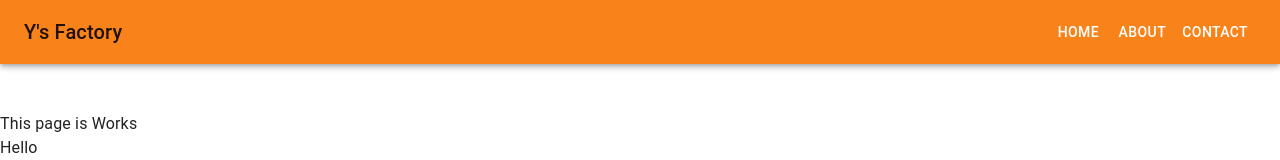
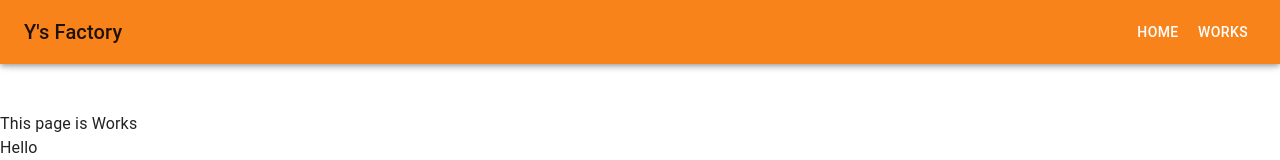
Before and after one commit to TakenoriYasugi/YsFactory, a React (Create React App) app in the folder ys-factory/: page /works in a window 1280 px wide. Shown: the top 160 px of the page. Built offline with nearby package versions, Linux system fonts and the light colour scheme.

Commit message:
ReactRouterとMUIの相性問題が発生中

```diff
--- a/ys-factory/src/uiparts/DrawerAppBar.tsx
+++ b/ys-factory/src/uiparts/DrawerAppBar.tsx
@@ -13,9 +13,21 @@ import MenuIcon from '@mui/icons-material/Menu';
 import Toolbar from '@mui/material/Toolbar';
 import Typography from '@mui/material/Typography';
 import Button from '@mui/material/Button';
+import { Link } from '@mui/material';
+import { Link as RouterLink } from 'react-router-dom';
+
 
 const drawerWidth = 240;
-const navItems = ['Home', 'About', 'Contact'];
+
+type NavItem = {
+  url: string,
+  text: string
+}
+
+const navItems: NavItem[] = [
+  {url: "/", text: "Home"},
+  {url: "/works",text: "Works"}
+  ];
 
 export default function DrawerAppBar() {
   // Drawer（ハンバーガーメニュー）が開いているかどうかの状態を保持
@@ -34,11 +46,9 @@ export default function DrawerAppBar() {
       <Divider />
       <List>
         {navItems.map((item) => (
-          <ListItem key={item} disablePadding>
-            <ListItemButton sx={{ textAlign: 'center' }}>
-              <ListItemText primary={item} />
-            </ListItemButton>
-          </ListItem>
+          <ListItem key={item.text} component={props => <Link {...props} href={item.url}/>} disablePadding>
+                <ListItemText primary={item.text}/>
+           </ListItem>
         ))}
       </List>
     </Box>
@@ -70,8 +80,8 @@ export default function DrawerAppBar() {
           </Typography>
           <Box sx={{ display: { xs: 'none', sm: 'block' } }}>
             {navItems.map((item) => (
-              <Button key={item} sx={{ color: '#fff' }}>
-                {item}
+              <Button key={item.text} sx={{ color: '#fff' } }>
+                {item.text}
               </Button>
             ))}
           </Box>
```
